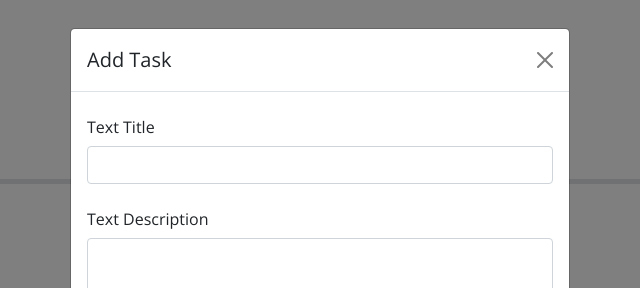
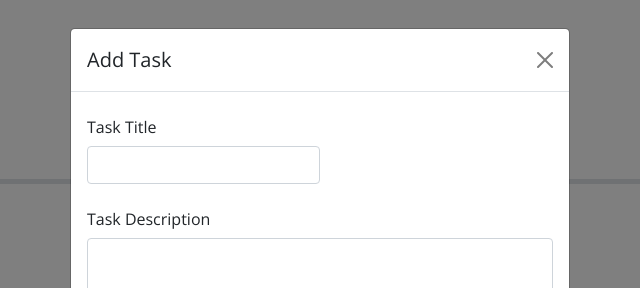
Before and after one commit to RyanH118/Task_Board, a plain HTML site: page index.html in a window 1280 px wide. Both pictures are taken after a click on the button "Add Task". Shown: the top 288 px of the page, 320-960 px from the left. Drawn offline with nearby package versions, Linux system fonts and the light colour scheme.

Commit message:
I changed the content, for, and id to task from text because I didn't catch it earlier.

```diff
--- a/index.html
+++ b/index.html
@@ -34,13 +34,13 @@
       </div>
       <div class="modal-body">
         <form>
-          <div class="mb-3">
-            <label for="recipient-name" class="col-form-label">Text Title</label>
-            <input type="text" class="form-control" id="text-title">
+          <div class="mb-3 w-50">
+            <label for="Task-title" class="col-form-label">Task Title</label>
+            <input type="text" class="form-control" id="task-title">
           </div>
           <div class="mb-3">
-            <label for="message-text" class="col-form-label">Text Description</label>
-            <textarea class="form-control" id="text-desc"></textarea>
+            <label for="task-desc" class="col-form-label">Task Description</label>
+            <textarea class="form-control" id="task-desc"></textarea>
           </div>
         </form>
       </div>
```
